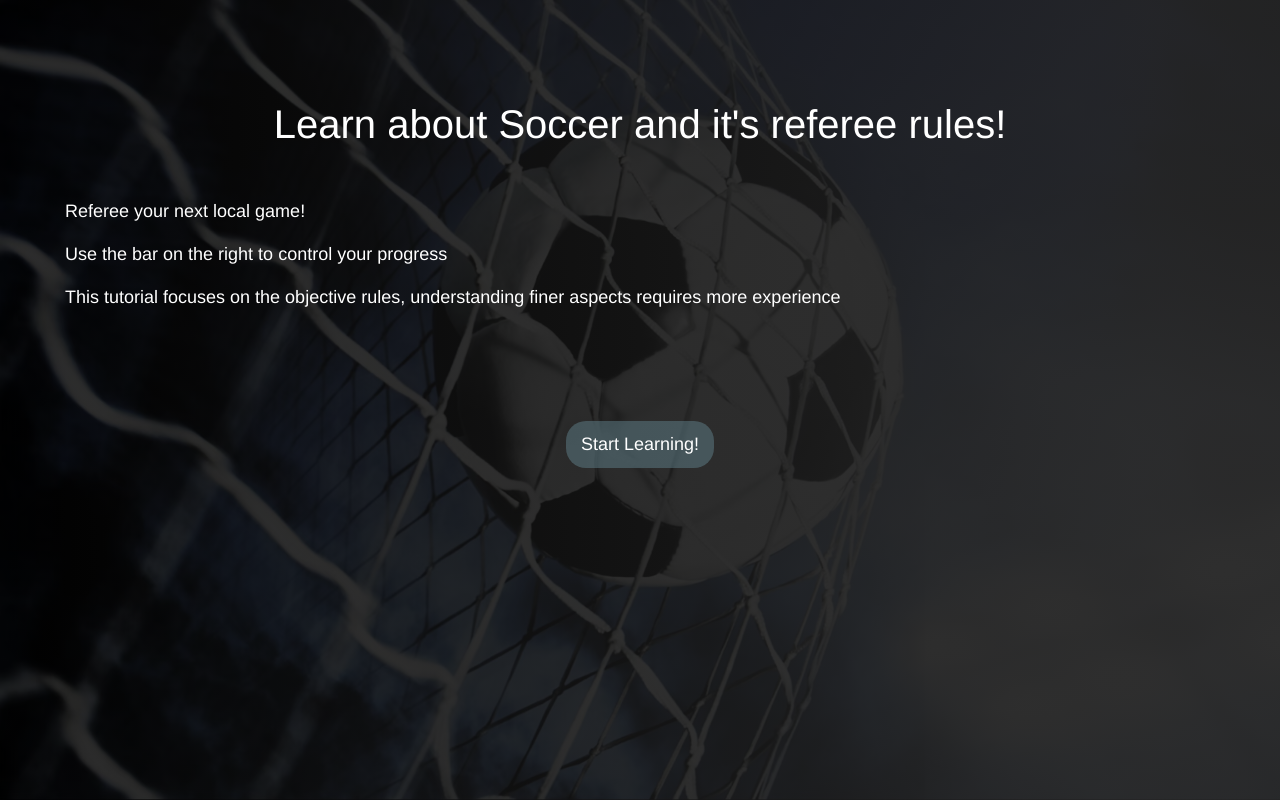
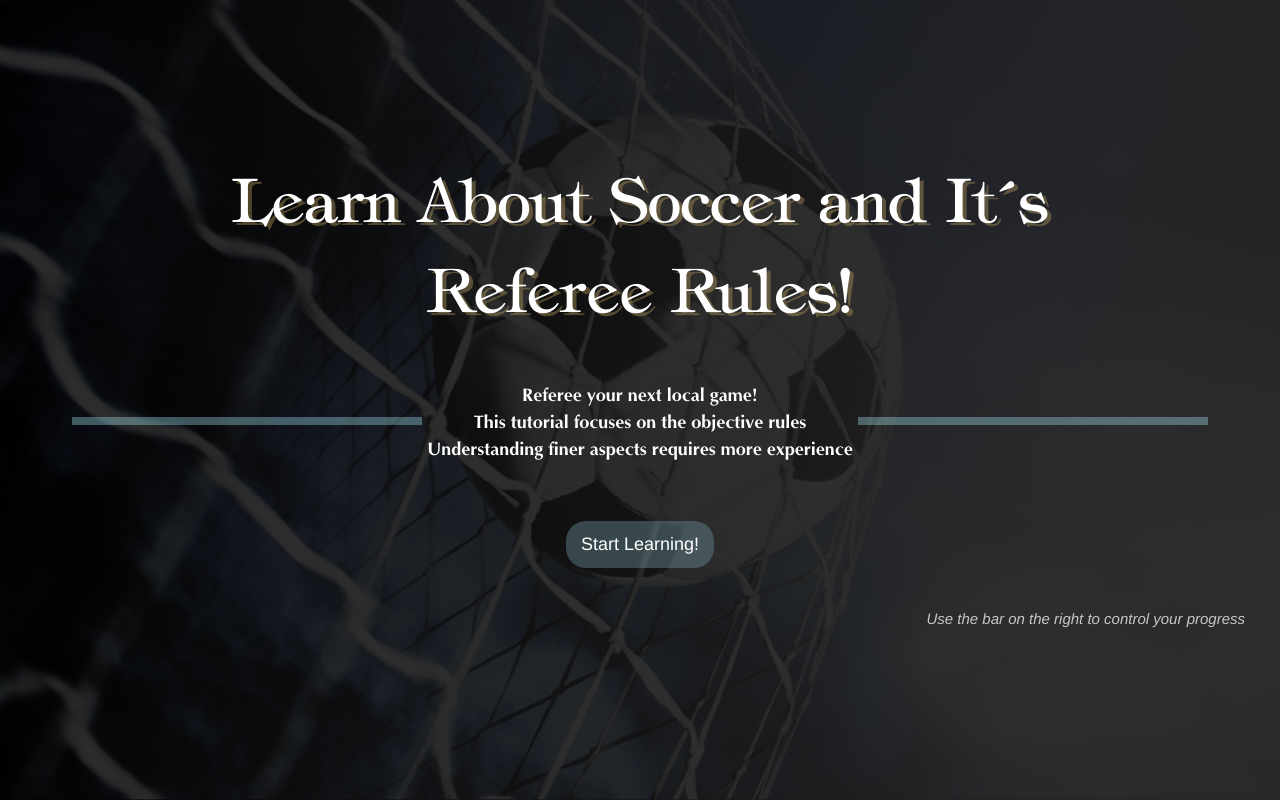
Before and after one commit to zackhuiiiii/Soccer-Referee-Tutorial, a Flask app: page / in a window 1280 px wide. Run offline with Flask 2, Linux system fonts and the light colour scheme; some libraries are stand-ins or nearby versions.

Commit message:
design front page style

```diff
--- a/server.py
+++ b/server.py
@@ -58,7 +58,7 @@ quiz_question  ={
             "A": "Yes",
             "B": "No",
             "C": "Upon the referee's discretion",
-            "D": ""},
+            "D": "No action can be taken"},
         "Correct_answer": "A",
         "media":"/static/quiz_35.gif"
     },
--- a/static/main.css
+++ b/static/main.css
@@ -17,14 +17,38 @@ body{
     font-weight: 200;
 }
 
-.web-title{
+.web_title{
     text-align: center;
     margin: auto;
-    margin-top: 100px;
+    margin-top: 150px;
+    font-size: 60px;
+    font-family: 'mainpage-font';
+    width: 70%;
+    color: white;
+    text-shadow: 4px 3px #b99d5d68;
+    font-weight: 300;
 }
+
 .introduction{
-    text-align: left;
-    margin: 50px;
+    text-align: center;
+    margin: 50px 0px;
+    font-family: 'title2-font';
+    font-weight: 0;
+}
+.side_line{
+  width: 28%;
+  height: 8px;
+  background-color: rgba(172, 241, 255, 0.342);
+  display: inline-block;
+  margin-bottom: 30px;
+}
+.ps{
+  color: rgba(255, 255, 255, 0.737);
+  text-align: right;
+  font-size: 15px;
+  margin-right: 20px;
+  margin-top: 30px;
+  font-style: italic;
 }
 .mainPage{
     padding-top: 30px;
@@ -40,7 +64,7 @@ body{
 .choice_button{
     margin: auto;
     text-align: center;
-    margin-top: 100px;
+    margin-top: 50px;
 }
 .navbar{
     background-color: var(--theme_blue);
@@ -110,6 +134,10 @@ body{
   font-family: 'title2-font';
   src: url("../static/font/HGH5_CNKI.ttf");
 }
+@font-face {
+  font-family: 'mainpage-font';
+  src: url("../static/font/HGB8_CNKI.TTF");
+}
 
 .progress_bar{
   padding-top: 50px;
--- a/templates/homepage.html
+++ b/templates/homepage.html
@@ -21,17 +21,26 @@
 
 <body>
     <div class="container-fluid">
-        <div class="web-title">
-            <h1>Learn about Soccer and it's referee rules!</h1>
+        <div>
+            <div class="web_title">
+              Learn About Soccer and It's Referee Rules!
+            </div>
+            <div class="introduction">
+              <div class="side_line"></div>
+              <div style="display:inline-block">
+                  Referee your next local game!<br/>
+                  This tutorial focuses on the objective rules<br/>
+                  Understanding finer aspects requires more experience
+              </div>
+              <div class="side_line"></div>
+            </div>
+
+            <div class="choice_button">
+                <button onclick="window.location='/learn/handSignal'" class="page_btn"> Start Learning! </button>
+            </div>
+            <div class="ps">Use the bar on the right to control your progress</div>
         </div>
-        <div class="introduction">
-            <p>Referee your next local game!</p>
-            <p>Use the bar on the right to control your progress</p>
-            <p>This tutorial focuses on the objective rules, understanding finer aspects requires more experience</p>
-        </div>
-        <div class="choice_button">
-            <button onclick="window.location='/learn/handSignal'" class="page_btn"> Start Learning! </button>
-        </div>
+
     </div>
 
 
```
Also changed, not shown: static/font/HGB8X_CNKI.ttf (added), static/font/HGB8_CNKI.ttf (added).
